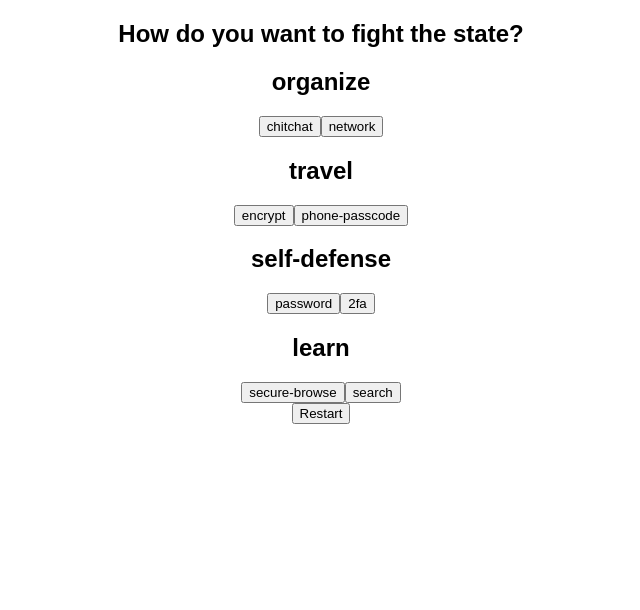
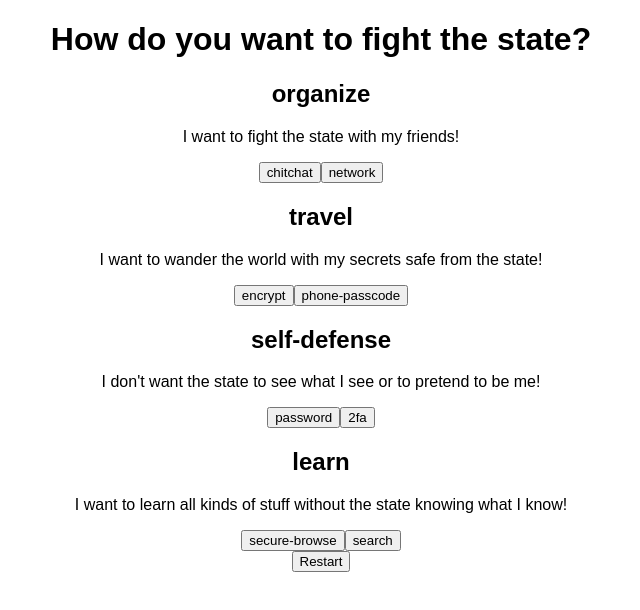
Before and after one commit to cutealism/so-you-want-to-fight-the-state, a React (Create React App) app: page / in a window 1280 px wide. Both pictures are taken after a click on the button "Restart". Shown: the top 610 px of the page, without its empty margins (319-959 px from the left). Built offline with nearby package versions, Linux system fonts and the light colour scheme.

Commit message:
Make exit and next goal buttons work, show goal descriptions

```diff
--- a/src/App.js
+++ b/src/App.js
@@ -38,15 +38,20 @@ class App extends Component {
     });
   }
 
+  restart = () => {
+    this.startGoal('intro', 'fight')
+  }
+
   render() {
     return (
       <div className="App">
         <Action
             onNextStep={this.updateStep}
             onStartGoal={this.startGoal}
+            onRestart={this.restart}
             step={data[this.state.goal][this.state.location]}></Action>
 
-        <button onClick={() => this.startGoal('intro', 'fight')}>Restart</button>
+        <button onClick={this.restart}>Restart</button>
       </div>
     );
   }
--- a/src/action/Action.js
+++ b/src/action/Action.js
@@ -3,16 +3,27 @@ import './Action.css';
 import Goal from './Goals';
 
 class Action extends Component {
+
+  onNextStepSelect = (step) => {
+      if (step.step) {
+          this.props.onNextStep(step.step);
+      } else if (step.goal) {
+          this.props.onStartGoal(step.goal);
+      } else if (step.restart) {
+          this.props.onRestart();
+      }
+  }
+
   render() {
     return (
       <div className="Action">
-        <h2>{this.props.step.title}</h2>
+        <h1>{this.props.step.title}</h1>
         <p>{this.props.step.description}</p>
-        {this.props.step.next_steps && this.props.step.next_steps.map((s) =>
+        {this.props.step.next_steps && this.props.step.next_steps.map((prompt) =>
             <button
-                key={s.step}
-                onClick={() => this.props.onNextStep(s.step)}>
-              {s.prompt}</button>)
+                key={prompt.step || prompt.goal || "restart"}
+                onClick={() => this.onNextStepSelect(prompt)}>
+              {prompt.prompt}</button>)
         }
         {this.props.step.goals && this.props.step.goals.map((g) =>
             <Goal
--- a/src/action/Goals.js
+++ b/src/action/Goals.js
@@ -6,6 +6,7 @@ class Goal extends Component {
     return (
       <div className="Goal">
           <h2 key={this.props.goal.goal}>{this.props.goal.goal}</h2>
+          <p>{this.props.goal.description}</p>
           {this.props.goal.subgoals.map((g) => <button key={g.goal} onClick={() => this.props.onStartGoal(g.badge)}>{g.goal}</button>)}
       </div>
     );
--- a/src/data/intro.json
+++ b/src/data/intro.json
@@ -13,7 +13,13 @@
         ]
     },
     "learn_more": {
-        "title": "You should fight!"
+        "title": "You should fight!",
+        "next_steps": [
+            {
+                "prompt": "Ok, I'll fight",
+                "step": "fight"
+            }
+        ]
     },
     "fight": {
         "title": "How do you want to fight the state?",
--- a/src/data/signal-network.json
+++ b/src/data/signal-network.json
@@ -73,7 +73,7 @@
         "next_steps": [
             {
                 "prompt": "bye",
-                "step": "exit"
+                "restart": "true"
             }
         ]
     }
--- a/src/data/signal.json
+++ b/src/data/signal.json
@@ -72,7 +72,7 @@
             },
             {
                 "prompt": "I want to get my friends to use signal!",
-                "next_goal": "signal-network"
+                "goal": "signalNetwork"
             }
         ]
     },
@@ -81,7 +81,7 @@
         "next_steps": [
             {
                 "prompt": "bye",
-                "step": "exit"
+                "restart": "true"
             }
         ]
     }
```
